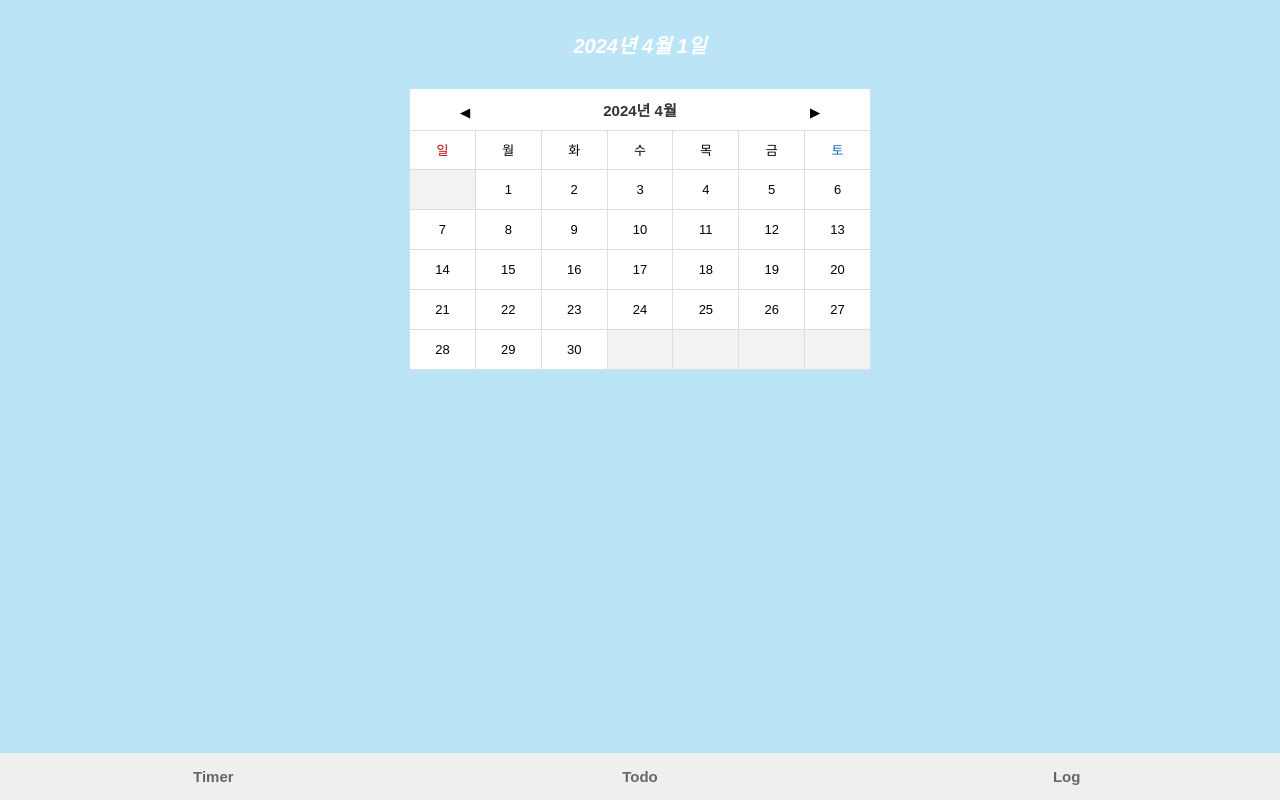
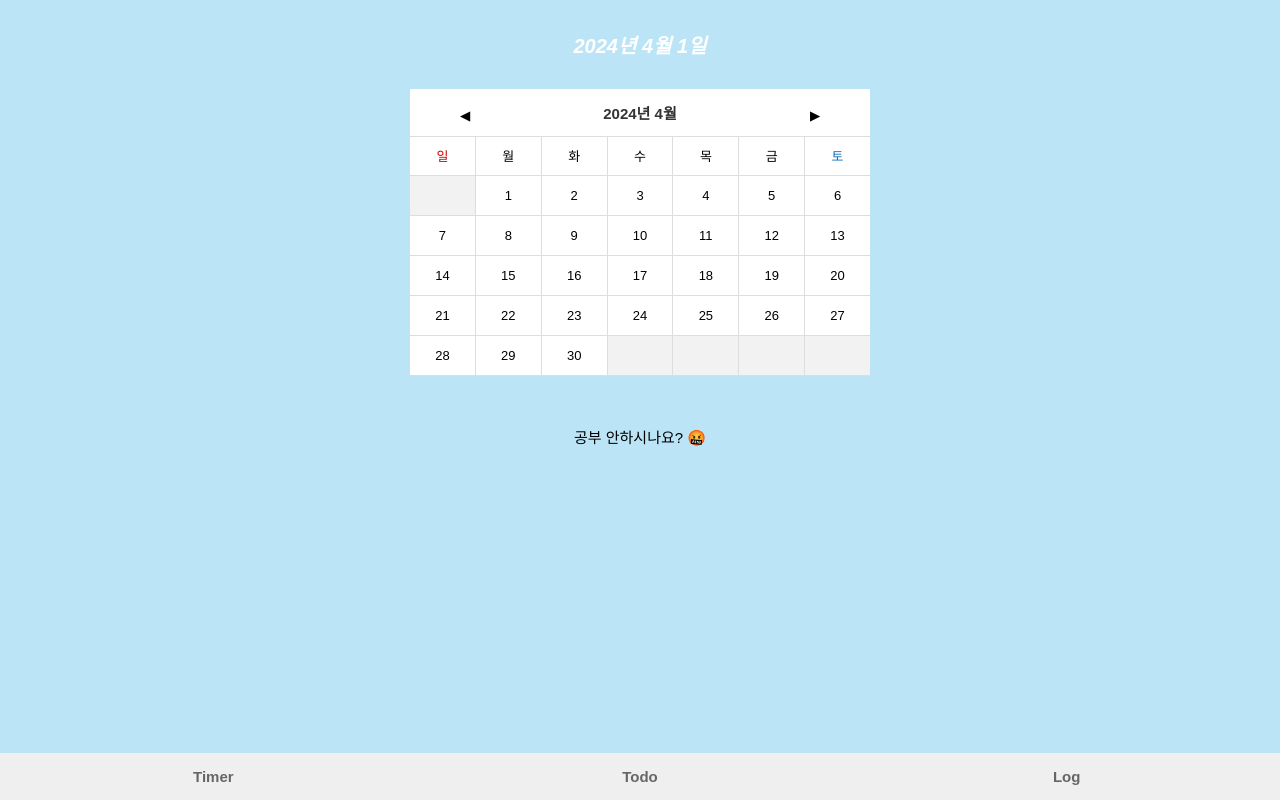
Before and after one commit to devsooki/timelog, a React (Create React App) app: page /log in a window 1280 px wide. Built offline with nearby package versions, Linux system fonts and the light colour scheme.

Commit message:
feat: log 페이지 작업 완료

```diff
--- a/src/components/Log/@components/Calendar/@components/CalendarDate/index.tsx
+++ b/src/components/Log/@components/Calendar/@components/CalendarDate/index.tsx
@@ -4,14 +4,15 @@ import { dateCellFormatted } from 'utils/date';
 
 interface Props {
   cell: number,
-  date: Date
+  date: Date,
+  setTimelog: (time: number) => void;
 }
 interface TimeItem {
   id: string;
   acc: number;
 }
-const CalendarDate = ({ cell, date }: Props) => {
-  const [isDate, setIsDate] = useState<number[]>([]);
+const CalendarDate = ({ cell, date, setTimelog }: Props) => {
+  const [isTimelog, setIsTimelog] = useState<number[]>([]);
   const [times, setTimes] = useState<TimeItem[]>([]);
   useEffect(() => {
     const localstorageData = localStorage.getItem('times');
@@ -25,10 +26,20 @@ const CalendarDate = ({ cell, date }: Props) => {
     // 처음에 데이터 저장을 잘못해서 확인하는데 엄청 번거로운 일이..... 다음부턴 잘 챙기면서 할 것!
     times.map((t) => {
       if (dateCellFormatted(date, cell) === t.id) {
-        setIsDate([...isDate, new Date(t.id).getDate()]);
+        setIsTimelog([new Date(t.id).getDate(), t.acc]);
       }
     })
   }, [times])
+
+  const onClickIsDate = () => {
+    // 이 방법뿐이 없나..?
+    if (isTimelog[1]) {
+      setTimelog(isTimelog[1])
+    } else {
+      setTimelog(0)
+    }
+
+  }
 
 
   if (cell === 0) {
@@ -36,11 +47,11 @@ const CalendarDate = ({ cell, date }: Props) => {
   }
   return (
     <>
-      <DateContainer>
+      <DateContainer onClick={onClickIsDate}>
         <div>
           {cell}
         </div>
-        {isDate.includes(cell) && '🔥'}
+        {isTimelog.includes(cell) && <LogIcon />}
       </DateContainer>
     </>
   )
@@ -49,6 +60,7 @@ const CalendarDate = ({ cell, date }: Props) => {
 export default CalendarDate
 
 const DateContainer = styled.div`
+  position: relative;
   flex: 1;
   display: flex;
   align-items: center;
@@ -56,11 +68,23 @@ const DateContainer = styled.div`
   //flex-direction: column;
   height: 100%;
   border-right: 1px solid #ddd;
+  cursor: pointer;
 
   &:last-child {
     border-right: none;
   }
   &.empty {
+    cursor: initial;
     background-color: #f2f2f2;
   }
 `
+const LogIcon = styled.div`
+  position: absolute;
+  top: 50%; left: 50%;
+  transform: translate(-50%, -50%);
+  width: 30px;
+  height: 30px;
+  border-radius: 50%;
+  background-color: red;
+  opacity: 0.2;
+`
--- a/src/components/Log/@components/Calendar/@components/CalendarDay/index.tsx
+++ b/src/components/Log/@components/Calendar/@components/CalendarDay/index.tsx
@@ -5,8 +5,9 @@ import styled from 'styled-components';
 interface Props {
   calendarMatrix: number[][],
   date: Date,
+  setTimelog: (time: number) => void;
 }
-const CalendarDay = ({ calendarMatrix, date }:Props) => {
+const CalendarDay = ({ calendarMatrix, date, setTimelog }:Props) => {
 
   const createCell = (cell: number, idx: number) => {
     return (
@@ -14,6 +15,7 @@ const CalendarDay = ({ calendarMatrix, date }:Props) => {
         key={idx}
         cell={cell}
         date={date}
+        setTimelog={setTimelog}
       />
     )
   };
--- a/src/components/Log/@components/Calendar/@components/MonthSelector/index.tsx
+++ b/src/components/Log/@components/Calendar/@components/MonthSelector/index.tsx
@@ -40,7 +40,7 @@ const Container = styled.div`
   display: flex;
   align-items: center;
   justify-content: space-around;
-  padding: 10px 0;
+  padding: 13px 0;
   color: #333;
 
   b {
--- a/src/components/Log/@components/Calendar/index.tsx
+++ b/src/components/Log/@components/Calendar/index.tsx
@@ -3,7 +3,10 @@ import styled from 'styled-components';
 import { MonthSelector, CalendarWeek, CalendarDay } from './@components';
 import { getFirstDate, getLastDate } from 'utils/date';
 
-const Calendar = () => {
+interface Props {
+  setTimelog: (time: number) => void;
+}
+const Calendar = ({ setTimelog }: Props) => {
   const [date, setDate] = useState(new Date());
   const firstDay = getFirstDate(date).getDay();
   const lastDate = getLastDate(date).getDate();
@@ -37,6 +40,7 @@ const Calendar = () => {
       <CalendarDay
         calendarMatrix={calendarMatrix}
         date={date}
+        setTimelog={setTimelog}
       />
     </Container>
   )
--- a/src/components/Log/index.tsx
+++ b/src/components/Log/index.tsx
@@ -1,12 +1,28 @@
 import React, { useState } from 'react'
 import styled from 'styled-components'
 import { Calendar } from './@components'
+import { fomattedTime } from 'utils/time';
 
 const Log = () => {
+  const [timelog, setTimelog] = useState<number>(0);
+  const logMessage = (timelog: number) => {
+    if (timelog === 0) {
+      return '공부 안하시나요? 🤬'
+    } else if (timelog < 3600) {
+      return '🔥 조금 더 분발하세요 🔥'
+    } else if (timelog > 3600) {
+      return '잘하고 있어요! 조금 더 힘냅시다! 🦾'
+    }
+  }
+
   return (
     <>
       <Container>
-        <Calendar/>
+        <Calendar setTimelog={setTimelog} />
+        <LogContainer>
+          <span>{logMessage(timelog)}</span>
+          <b>{timelog !== 0 && fomattedTime(timelog)}</b>
+        </LogContainer>
       </Container>
       {/* TODO: 저장된 데이터 있는 날, 하단에 로그 어떻게 표현할지 고민.. */}
     </>
@@ -15,20 +31,20 @@ const Log = () => {
 
 export default Log
 
-const ButtonContainer = styled.div`
-  display: flex;
-  align-items: center;
-  justify-content: space-around;
-  width: 100%;
-
-  button {
-    padding: 5px 10px;
-    color: #666;
-    font-size: 18px;
-    background-color: #fff;
-    border-radius: 8px;
-  }
-`
 const Container = styled.div`
   width: 100%;
 `
+const LogContainer = styled.div`
+  display: flex;
+  flex-direction: column;
+  align-items: center;
+  gap: 30px;
+  padding: 50px 0 0;
+
+  b {
+    font-size: 30px;
+  }
+  span {
+    font-size: 15px;
+  }
+`
--- a/src/components/Timer/index.tsx
+++ b/src/components/Timer/index.tsx
@@ -2,6 +2,7 @@ import React, { useEffect, useState } from 'react'
 import styled from 'styled-components'
 import { TimeSettingModal } from './@components';
 import { dateFormatted } from 'utils/date';
+import { fomattedTime } from 'utils/time';
 
 // TODO: time id, Date로 할지, formatted한 스트링으로 할지 고민...
 interface TimeItem {
@@ -109,16 +110,6 @@ const Timer = () => {
     setIsTimeSettingModal(!isTimeSettingModal)
   }
 
-  const fomattedTime = (time:number) => {
-    // TODO: hour도 만들지, 그냥 minute로 갈지 고민, 사용하는 곳 많으면 함수화 팔요
-    const minute = String(Math.floor(time / 60)).padStart(2, '0');
-    const second = String(Math.floor(time % 60)).padStart(2, '0');
-
-    const fomatted = `${minute} : ${second}`
-
-    return fomatted
-  }
-
   const onChangeTime = (fommatTime: number) => {
     setTime(fommatTime);
     setRemainingTime(fommatTime);
--- /dev/null
+++ b/src/utils/time.ts
@@ -0,0 +1,9 @@
+export const fomattedTime = (time:number) => {
+  // TODO: hour도 만들지, 그냥 minute로 갈지 고민
+  const minute = String(Math.floor(time / 60)).padStart(2, '0');
+  const second = String(Math.floor(time % 60)).padStart(2, '0');
+
+  const fomatted = `${minute} : ${second}`
+
+  return fomatted
+}
```
